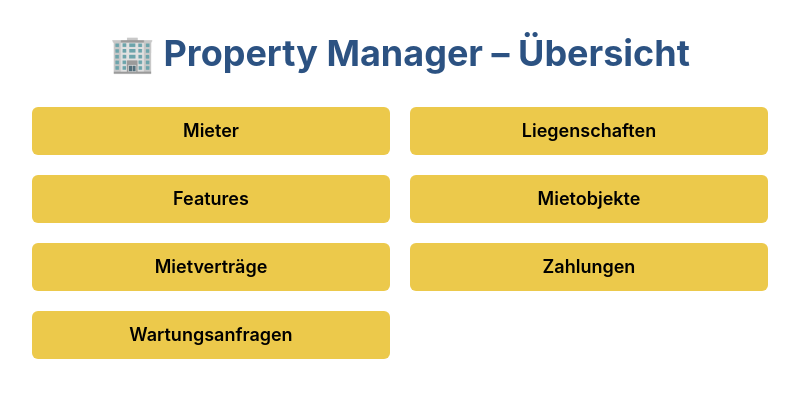
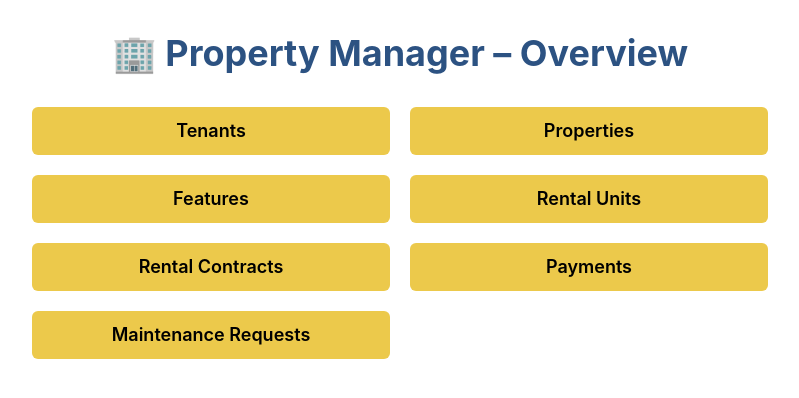
Before and after one commit to themane04/property_manager_fe, a React (Vite) app: page / in a window 1280 px wide. Shown: the top 398 px of the page, without its empty margins (240-1039 px from the left). Built offline with nearby package versions, Linux system fonts and the light colour scheme.

Commit message:
- code clearance

```diff
--- /dev/null
+++ b/src/components/InnerPageLayout.tsx
@@ -0,0 +1,12 @@
+import {ReactNode} from "react";
+import {Box} from "@chakra-ui/react";
+
+const InnerPageLayout = ({children}: { children: ReactNode }) => {
+    return (
+        <Box bg="white" p={6} shadow="xl" borderRadius="md" mb={12}>
+            {children}
+        </Box>
+    );
+}
+
+export default InnerPageLayout;
--- a/src/interfaces/routes.service.ts
+++ b/src/interfaces/routes.service.ts
@@ -1,10 +1,10 @@
 export const routes = [
     {
-        label: 'Mieter',
+        label: 'Tenants',
         path: '/tenants'
     },
     {
-        label: 'Liegenschaften',
+        label: 'Properties',
         path: '/properties'
     },
     {
@@ -12,19 +12,19 @@ export const routes = [
         path: '/features'
     },
     {
-        label: 'Mietobjekte',
+        label: 'Rental Units',
         path: '/rental-units'
     },
     {
-        label: 'Mietverträge',
+        label: 'Rental Contracts',
         path: '/rental-contracts'
     },
     {
-        label: 'Zahlungen',
+        label: 'Payments',
         path: '/payments'
     },
     {
-        label: 'Wartungsanfragen',
+        label: 'Maintenance Requests',
         path: '/maintenance-requests'
     },
 ]
--- a/src/pages/FeaturesPage.tsx
+++ b/src/pages/FeaturesPage.tsx
@@ -17,6 +17,7 @@ import {initialFeature} from "../utils/initial-state.util.ts";
 import {showErrorToast, showInfoToast, showSuccessToast} from "../utils/toast.util.ts";
 import PageLayout from "../components/PageLayout.tsx";
 import * as React from "react";
+import InnerPageLayout from "../components/InnerPageLayout.tsx";
 
 const FeaturesPage = () => {
     const [features, setFeatures] = useState<Feature[]>([])
@@ -69,11 +70,8 @@ const FeaturesPage = () => {
 
     return (
         <>
-            <PageLayout title="⚙️ Feature-Verwaltung">
-                <Box bg="white" p={6} shadow="md" borderRadius="md" mb={12}>
-                    <Heading size="md" mb={4}>
-                        {editId ? 'Feature bearbeiten' : 'Neues Feature'}
-                    </Heading>
+            <PageLayout title="⚙️ Features">
+                <InnerPageLayout>
                     <VStack spacing={4}>
                         <FormControl isRequired>
                             <FormLabel>Name</FormLabel>
@@ -83,7 +81,7 @@ const FeaturesPage = () => {
                             {editId ? 'Aktualisieren' : 'Erstellen'}
                         </Button>
                     </VStack>
-                </Box>
+                </InnerPageLayout>
 
                 <Heading size="md" mb={4}>
                     📋 Bestehende Features
--- a/src/pages/MainPage.tsx
+++ b/src/pages/MainPage.tsx
@@ -8,7 +8,7 @@ const MainPage = () => {
 
     return (
         <>
-            <PageLayout title={'🏢 Property Manager – Übersicht'}>
+            <PageLayout title={'🏢 Property Manager – Overview'}>
                 <SimpleGrid columns={[1, 2]} spacing={5}>
                     {routes.map((section) => (
                         <Button
--- a/src/pages/MaintenanceRequestsPage.tsx
+++ b/src/pages/MaintenanceRequestsPage.tsx
@@ -18,6 +18,7 @@ import {initialRequest} from "../utils/initial-state.util.ts";
 import {showErrorToast, showSuccessToast} from "../utils/toast.util.ts";
 import PageLayout from "../components/PageLayout.tsx";
 import * as React from "react";
+import InnerPageLayout from "../components/InnerPageLayout.tsx";
 
 const MaintenanceRequestsPage = () => {
     const [requests, setRequests] = useState<MaintenanceRequest[]>([])
@@ -72,11 +73,8 @@ const MaintenanceRequestsPage = () => {
 
     return (
         <>
-            <PageLayout title={'🔧 Wartungsanfragen'}>
-                <Box bg="white" p={6} shadow="md" borderRadius="md" mb={12}>
-                    <Heading size="md" mb={4}>
-                        {editId ? 'Anfrage bearbeiten' : 'Neue Wartungsanfrage'}
-                    </Heading>
+            <PageLayout title={'🔧 Maintenance Requests'}>
+                <InnerPageLayout>
                     <VStack spacing={4}>
                         <FormControl isRequired>
                             <FormLabel>Mietobjekt</FormLabel>
@@ -122,7 +120,7 @@ const MaintenanceRequestsPage = () => {
                             {editId ? 'Aktualisieren' : 'Erstellen'}
                         </Button>
                     </VStack>
-                </Box>
+                </InnerPageLayout>
 
                 <Heading size="md" mb={4}>
                     📋 Anfragen
--- a/src/pages/PaymentsPage.tsx
+++ b/src/pages/PaymentsPage.tsx
@@ -18,6 +18,7 @@ import * as React from "react";
 import {initialPayment} from "../utils/initial-state.util.ts";
 import {showErrorToast, showInfoToast, showSuccessToast} from "../utils/toast.util.ts";
 import PageLayout from "../components/PageLayout.tsx";
+import InnerPageLayout from "../components/InnerPageLayout.tsx";
 
 const PaymentsPage = () => {
     const [payments, setPayments] = useState<Payment[]>([])
@@ -75,11 +76,8 @@ const PaymentsPage = () => {
 
     return (
         <>
-            <PageLayout title={'💳 Zahlungen'}>
-                <Box bg="white" p={6} shadow="md" borderRadius="md" mb={12}>
-                    <Heading size="md" mb={4}>
-                        {editId ? 'Zahlung bearbeiten' : 'Neue Zahlung'}
-                    </Heading>
+            <PageLayout title={'💳 Payments'}>
+                <InnerPageLayout>
                     <VStack spacing={4}>
                         <FormControl isRequired>
                             <FormLabel>Mietvertrag</FormLabel>
@@ -125,7 +123,7 @@ const PaymentsPage = () => {
                             {editId ? 'Aktualisieren' : 'Erstellen'}
                         </Button>
                     </VStack>
-                </Box>
+                </InnerPageLayout>
 
                 <Heading size="md" mb={4}>
                     📋 Alle Zahlungen
--- a/src/pages/PropertiesPage.tsx
+++ b/src/pages/PropertiesPage.tsx
@@ -17,6 +17,7 @@ import {initialProperty} from "../utils/initial-state.util.ts";
 import {showErrorToast, showInfoToast, showSuccessToast} from "../utils/toast.util.ts";
 import PageLayout from "../components/PageLayout.tsx";
 import * as React from "react";
+import InnerPageLayout from "../components/InnerPageLayout.tsx";
 
 const PropertiesPage = () => {
     const [properties, setProperties] = useState<Property[]>([])
@@ -77,7 +78,7 @@ const PropertiesPage = () => {
     return (
         <>
             <PageLayout title={'🏢 Properties'}>
-                <Box bg="white" p={6} shadow="md" borderRadius="md" mb={12}>
+                <InnerPageLayout>
                     <VStack spacing={4}>
                         {Object.entries(form).map(([key, value]) => (
                             <FormControl key={key} isRequired>
@@ -89,7 +90,7 @@ const PropertiesPage = () => {
                             {editId ? 'Update' : 'Create'}
                         </Button>
                     </VStack>
-                </Box>
+                </InnerPageLayout>
 
                 <Heading size="md" mb={4}>
                     📋 List of Properties
--- a/src/pages/RentalContracts.tsx
+++ b/src/pages/RentalContracts.tsx
@@ -18,6 +18,7 @@ import {initialContract} from "../utils/initial-state.util.ts";
 import {showErrorToast, showInfoToast, showSuccessToast} from "../utils/toast.util.ts";
 import PageLayout from "../components/PageLayout.tsx";
 import * as React from "react";
+import InnerPageLayout from "../components/InnerPageLayout.tsx";
 
 
 const RentalContractsPage = () => {
@@ -81,11 +82,8 @@ const RentalContractsPage = () => {
 
     return (
         <>
-            <PageLayout title={'📄 Mietverträge'}>
-                <Box bg="white" p={6} shadow="md" borderRadius="md" mb={12}>
-                    <Heading size="md" mb={4}>
-                        {editId ? 'Vertrag bearbeiten' : 'Neuer Vertrag'}
-                    </Heading>
+            <PageLayout title={'📄 Rental Contracts'}>
+                <InnerPageLayout>
                     <VStack spacing={4}>
                         <FormControl isRequired>
                             <FormLabel>Mieter</FormLabel>
@@ -142,7 +140,7 @@ const RentalContractsPage = () => {
                             {editId ? 'Aktualisieren' : 'Erstellen'}
                         </Button>
                     </VStack>
-                </Box>
+                </InnerPageLayout>
 
                 <Heading size="md" mb={4}>
                     📋 Verträge
--- a/src/pages/RentalUnits.tsx
+++ b/src/pages/RentalUnits.tsx
@@ -18,6 +18,7 @@ import {initialUnit} from "../utils/initial-state.util.ts";
 import {showErrorToast, showInfoToast, showSuccessToast} from "../utils/toast.util.ts";
 import PageLayout from "../components/PageLayout.tsx";
 import * as React from "react";
+import InnerPageLayout from "../components/InnerPageLayout.tsx";
 
 const RentalUnitsPage = () => {
     const [units, setUnits] = useState<RentalUnit[]>([])
@@ -89,11 +90,8 @@ const RentalUnitsPage = () => {
 
     return (
         <>
-            <PageLayout title={'🏠 Mietobjekte'}>
-                <Box bg="white" p={6} shadow="md" borderRadius="md" mb={12}>
-                    <Heading size="md" mb={4}>
-                        {editId ? 'Mietobjekt bearbeiten' : 'Neues Mietobjekt'}
-                    </Heading>
+            <PageLayout title={'🏠 Rental Units'}>
+                <InnerPageLayout>
                     <VStack spacing={4}>
                         <FormControl isRequired>
                             <FormLabel>Bezeichnung</FormLabel>
@@ -189,7 +187,7 @@ const RentalUnitsPage = () => {
                             {editId ? 'Aktualisieren' : 'Erstellen'}
                         </Button>
                     </VStack>
-                </Box>
+                </InnerPageLayout>
 
                 <Heading size="md" mb={4}>
                     📋 Mietobjekte
```
Also changed, not shown: src/pages/TenantsPage.tsx (+5 -15 lines).
